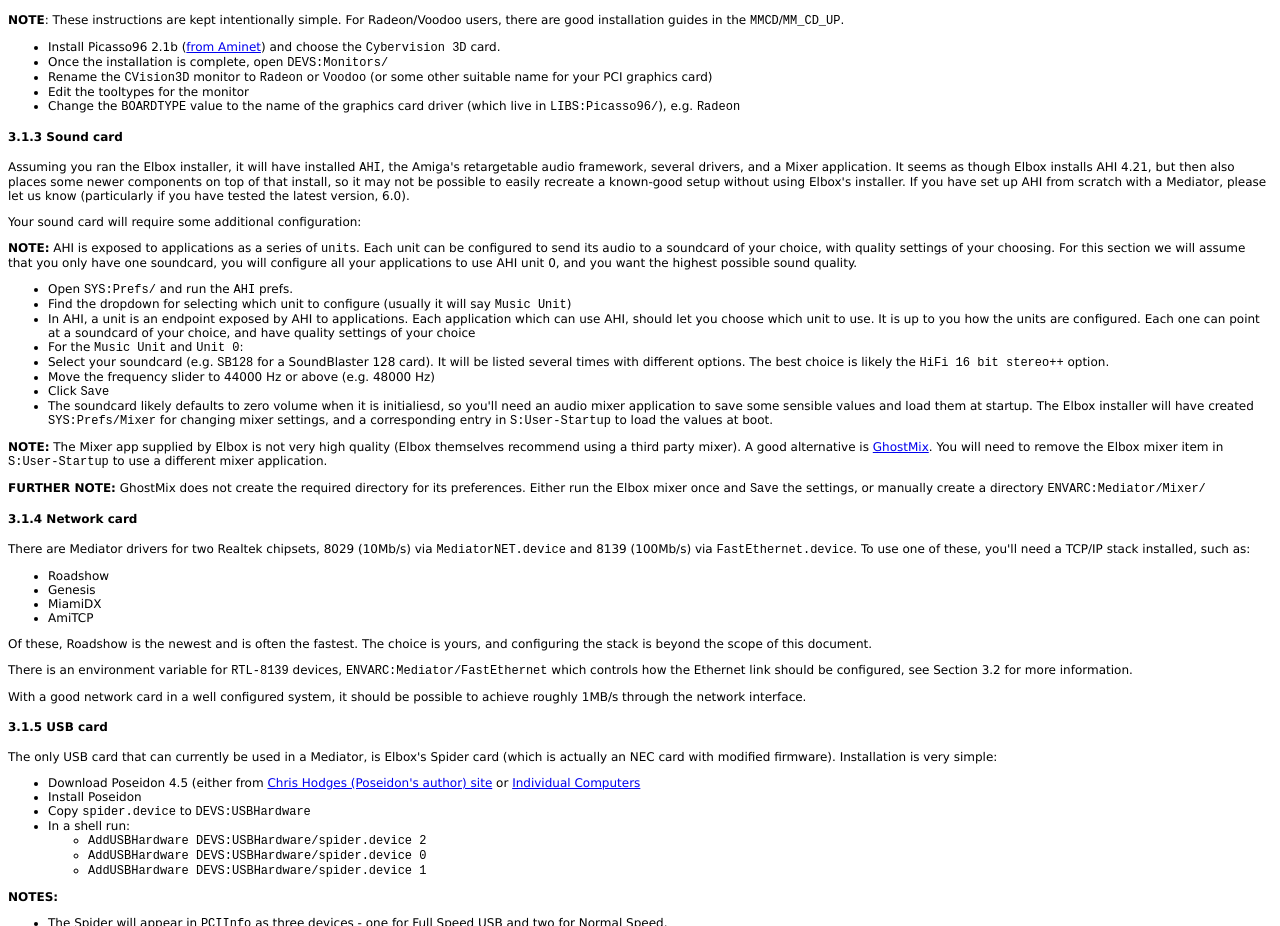
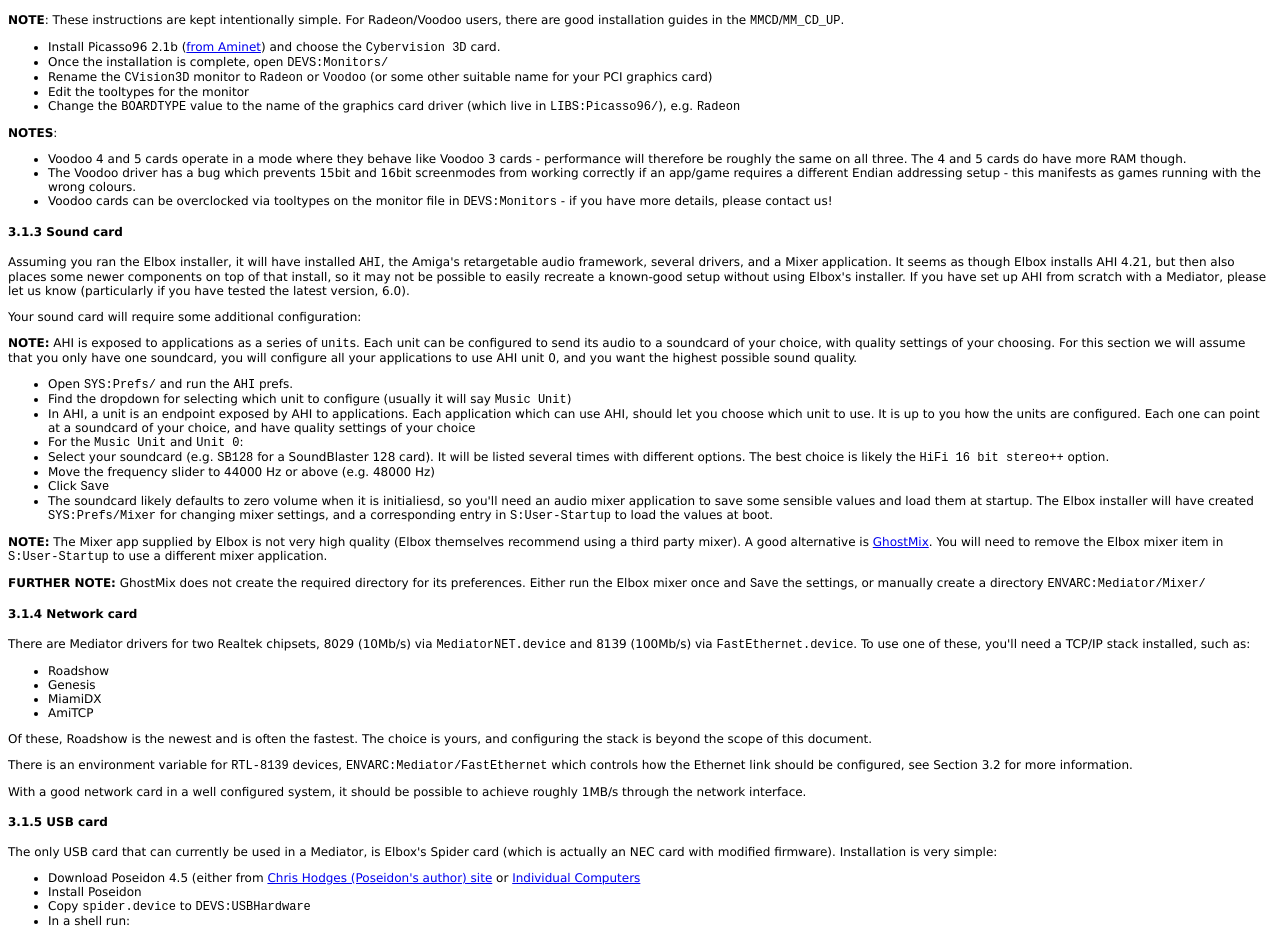
Before and after one commit to Mediators/mediators.github.io, a plain HTML site: page index.html in a window 1280 px wide. Shown: the part 3087-4013 px from the top of the page. Drawn offline with Linux system fonts and the light colour scheme.

Commit message:
Import files at b294846d4367e06b5a0ef25617c3199450abe542

```diff
--- a/index.html
+++ b/index.html
@@ -206,6 +206,12 @@ A nicely formatted PDF version is available from: <a href="https://mediators.git
 <li>Rename the <code>CVision3D</code> monitor to <code>Radeon</code> or <code>Voodoo</code> (or some other suitable name for your PCI graphics card)</li>
 <li>Edit the tooltypes for the monitor</li>
 <li>Change the <code>BOARDTYPE</code> value to the name of the graphics card driver (which live in <code>LIBS:Picasso96/</code>), e.g. <code>Radeon</code></li>
+</ul>
+<p><strong>NOTES</strong>:</p>
+<ul>
+<li>Voodoo 4 and 5 cards operate in a mode where they behave like Voodoo 3 cards - performance will therefore be roughly the same on all three. The 4 and 5 cards do have more RAM though.</li>
+<li>The Voodoo driver has a bug which prevents 15bit and 16bit screenmodes from working correctly if an app/game requires a different Endian addressing setup - this manifests as games running with the wrong colours.</li>
+<li>Voodoo cards can be overclocked via tooltypes on the monitor file in <code>DEVS:Monitors</code> - if you have more details, please contact us!</li>
 </ul>
 <h4 id="sound-card">3.1.3 Sound card</h4>
 <p>Assuming you ran the Elbox installer, it will have installed <code>AHI</code>, the Amiga's retargetable audio framework, several drivers, and a Mixer application. It seems as though Elbox installs AHI 4.21, but then also places some newer components on top of that install, so it may not be possible to easily recreate a known-good setup without using Elbox's installer. If you have set up AHI from scratch with a Mediator, please let us know (particularly if you have tested the latest version, 6.0).</p>
```
Also changed, not shown: 1 other file.
